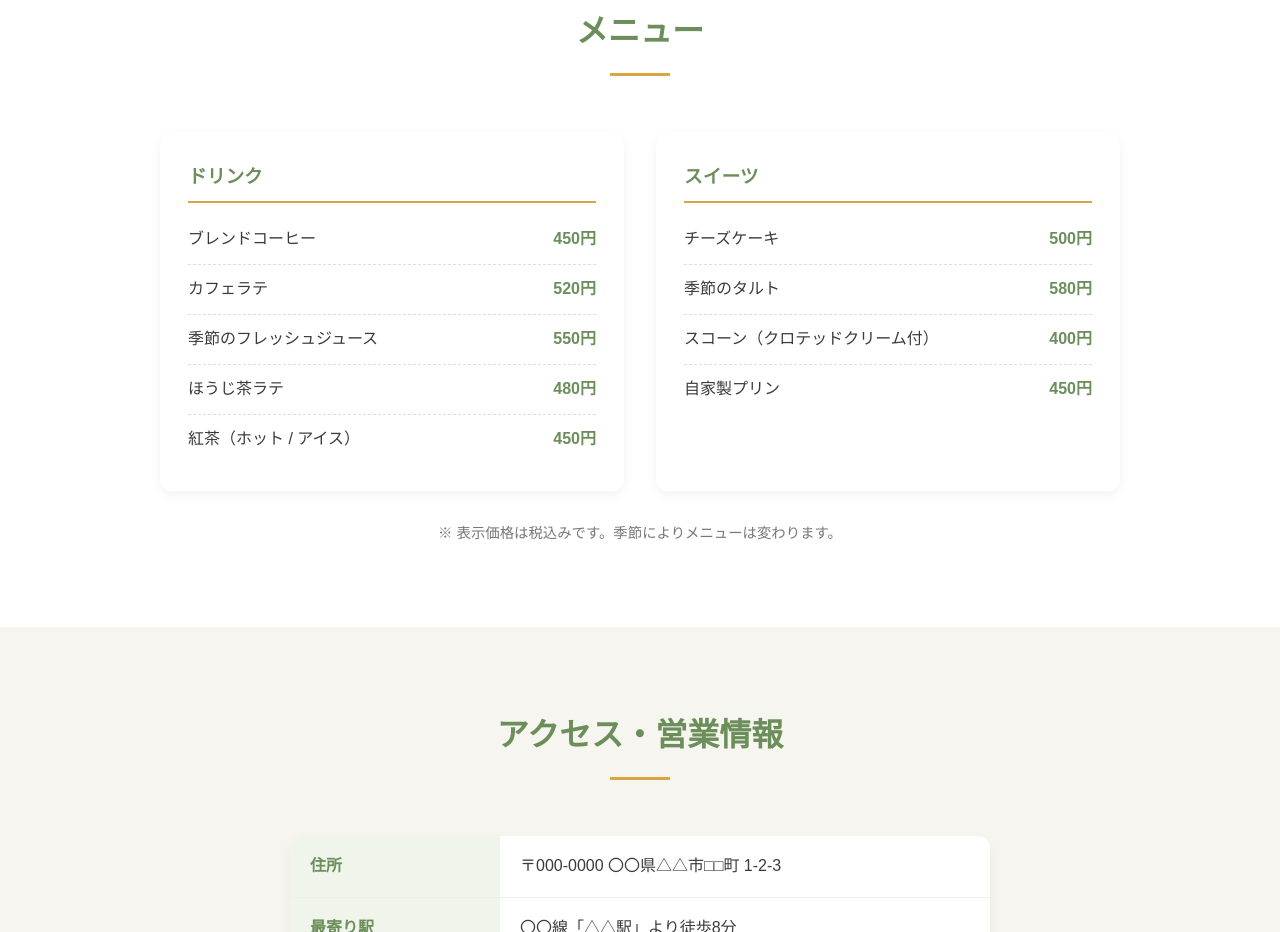
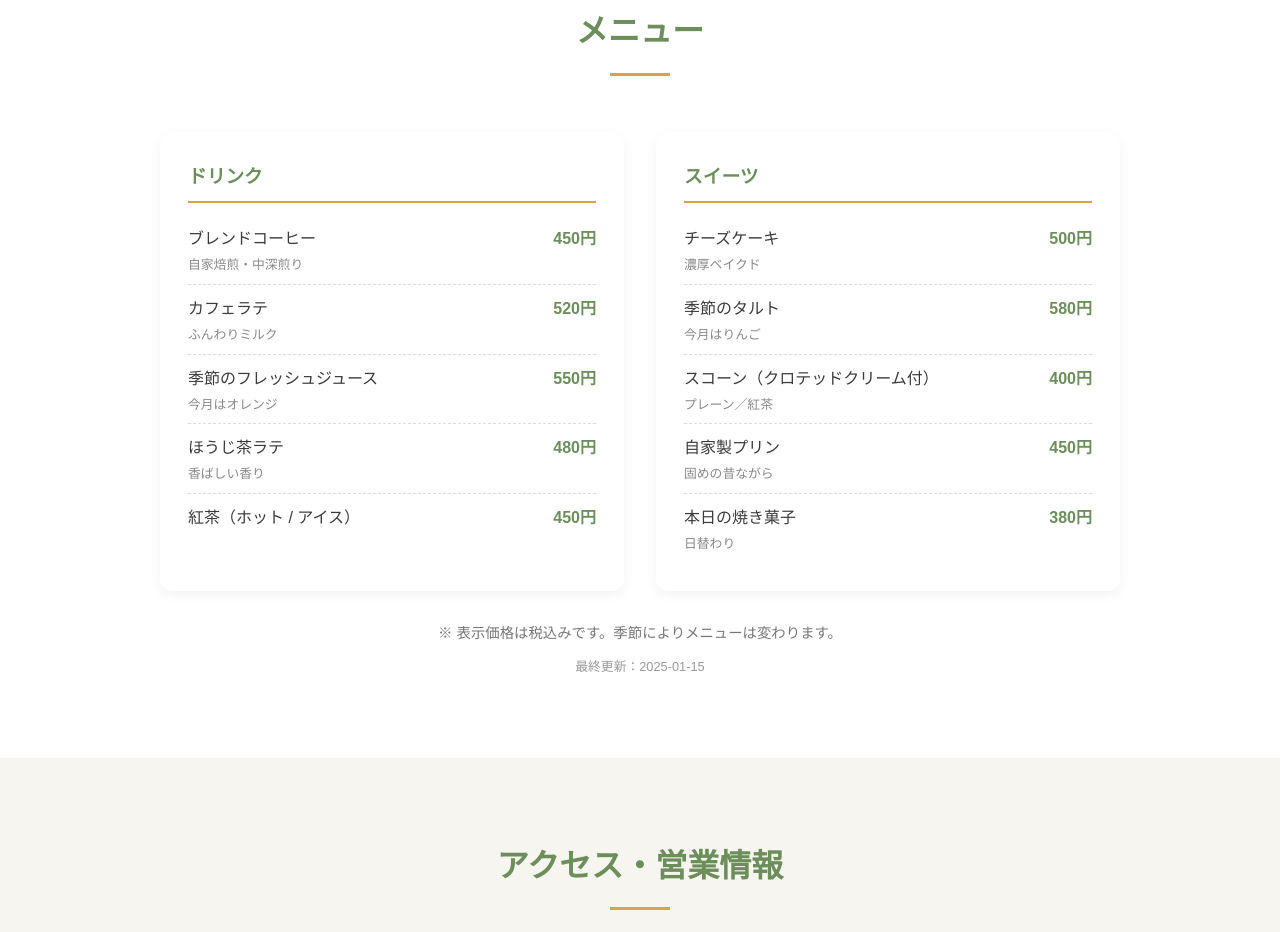
Before and after one commit to mitu590/cafe-landing-page, a plain HTML site: page index.html in a window 1280 px wide. Shown: the part 2328-3260 px from the top of the page. Drawn offline with Linux system fonts and the light colour scheme.

Commit message:
Add files via upload

```diff
--- a/css/style.css
+++ b/css/style.css
@@ -337,6 +337,36 @@ a:hover { text-decoration: underline; }
 
 .menu-category li:last-child { border-bottom: none; }
 
+/* ===== メニュー（JSON描画） ===== */
+.menu-status {
+  text-align: center;
+  color: #888;
+  margin-bottom: 20px;
+  font-size: 0.95rem;
+}
+
+.menu-status.is-error {
+  color: #b54747;
+  font-weight: bold;
+}
+
+.menu-updated {
+  text-align: center;
+  font-size: 0.8rem;
+  color: #999;
+  margin-top: 8px;
+}
+
+/* 各項目の説明文 */
+.item-name { display: flex; flex-direction: column; }
+
+.item-desc {
+  font-size: 0.8rem;
+  color: #888;
+  margin-top: 2px;
+  line-height: 1.4;
+}
+
 .price {
   font-weight: bold;
   color: var(--main-color);
--- a/index.html
+++ b/index.html
@@ -116,34 +116,18 @@
     </div>
   </section>
 
-  <!-- ===== メニュー ===== -->
+  <!-- ===== メニュー（menu.json から描画） ===== -->
   <section id="menu" class="section">
     <h2>メニュー</h2>
-    <div class="menu-grid">
 
-      <div class="menu-category">
-        <h3>ドリンク</h3>
-        <ul>
-          <li><span>ブレンドコーヒー</span><span class="price">450円</span></li>
-          <li><span>カフェラテ</span><span class="price">520円</span></li>
-          <li><span>季節のフレッシュジュース</span><span class="price">550円</span></li>
-          <li><span>ほうじ茶ラテ</span><span class="price">480円</span></li>
-          <li><span>紅茶（ホット / アイス）</span><span class="price">450円</span></li>
-        </ul>
-      </div>
+    <!-- 読み込み中／エラー表示用 -->
+    <p class="menu-status" id="menu-status" aria-live="polite">読み込み中…</p>
 
-      <div class="menu-category">
-        <h3>スイーツ</h3>
-        <ul>
-          <li><span>チーズケーキ</span><span class="price">500円</span></li>
-          <li><span>季節のタルト</span><span class="price">580円</span></li>
-          <li><span>スコーン（クロテッドクリーム付）</span><span class="price">400円</span></li>
-          <li><span>自家製プリン</span><span class="price">450円</span></li>
-        </ul>
-      </div>
+    <!-- JS がカテゴリをここに挿入 -->
+    <div class="menu-grid" id="menu-grid"></div>
 
-    </div>
-    <p class="note">※ 表示価格は税込みです。季節によりメニューは変わります。</p>
+    <p class="note" id="menu-note"></p>
+    <p class="menu-updated" id="menu-updated"></p>
   </section>
 
   <!-- ===== アクセス ===== -->
--- a/js/script.js
+++ b/js/script.js
@@ -55,3 +55,65 @@ if (form) {
     }, 6000);
   });
 }
+/* ===================================================
+   3. メニューを menu.json から読み込んで描画
+   =================================================== */
+async function loadMenu() {
+  const statusEl  = document.getElementById('menu-status');
+  const gridEl    = document.getElementById('menu-grid');
+  const noteEl    = document.getElementById('menu-note');
+  const updatedEl = document.getElementById('menu-updated');
+
+  if (!gridEl) return; // メニューセクションが無いページでは何もしない
+
+  try {
+    // 常に最新を取りに行く（CDNキャッシュを避ける）
+    const res = await fetch('./menu.json', { cache: 'no-cache' });
+    if (!res.ok) throw new Error(`HTTP ${res.status}`);
+
+    const data = await res.json();
+
+    // カテゴリを描画
+    gridEl.innerHTML = data.categories.map((cat) => `
+      <div class="menu-category">
+        <h3>${escapeHtml(cat.name)}</h3>
+        <ul>
+          ${cat.items.map((item) => `
+            <li>
+              <span class="item-name">
+                ${escapeHtml(item.name)}
+                ${item.description ? `<small class="item-desc">${escapeHtml(item.description)}</small>` : ''}
+              </span>
+              <span class="price">${Number(item.price).toLocaleString()}${escapeHtml(data.currency || '円')}</span>
+            </li>
+          `).join('')}
+        </ul>
+      </div>
+    `).join('');
+
+    noteEl.textContent = data.note || '';
+    updatedEl.textContent = data.updatedAt ? `最終更新：${data.updatedAt}` : '';
+
+    // 読み込み成功 → ステータス非表示
+    statusEl.textContent = '';
+    statusEl.hidden = true;
+
+  } catch (err) {
+    console.error('メニュー読み込み失敗:', err);
+    statusEl.textContent = 'メニューの読み込みに失敗しました。時間をおいて再度お試しください。';
+    statusEl.classList.add('is-error');
+  }
+}
+
+/* XSS対策の最小エスケープ */
+function escapeHtml(str) {
+  return String(str)
+    .replace(/&/g, '&amp;')
+    .replace(/</g, '&lt;')
+    .replace(/>/g, '&gt;')
+    .replace(/"/g, '&quot;')
+    .replace(/'/g, '&#39;');
+}
+
+/* 実行 */
+loadMenu();
--- /dev/null
+++ b/menu.json
@@ -0,0 +1,30 @@
+{
+  "shopName": "喫茶 こもれび",
+  "updatedAt": "2025-01-15",
+  "currency": "円",
+  "note": "※ 表示価格は税込みです。季節によりメニューは変わります。",
+  "categories": [
+    {
+      "id": "drinks",
+      "name": "ドリンク",
+      "items": [
+        { "name": "ブレンドコーヒー", "price": 450, "description": "自家焙煎・中深煎り" },
+        { "name": "カフェラテ", "price": 520, "description": "ふんわりミルク" },
+        { "name": "季節のフレッシュジュース", "price": 550, "description": "今月はオレンジ" },
+        { "name": "ほうじ茶ラテ", "price": 480, "description": "香ばしい香り" },
+        { "name": "紅茶（ホット / アイス）", "price": 450, "description": "" }
+      ]
+    },
+    {
+      "id": "sweets",
+      "name": "スイーツ",
+      "items": [
+        { "name": "チーズケーキ", "price": 500, "description": "濃厚ベイクド" },
+        { "name": "季節のタルト", "price": 580, "description": "今月はりんご" },
+        { "name": "スコーン（クロテッドクリーム付）", "price": 400, "description": "プレーン／紅茶" },
+        { "name": "自家製プリン", "price": 450, "description": "固めの昔ながら" },
+        { "name": "本日の焼き菓子", "price": 380, "description": "日替わり" }
+      ]
+    }
+  ]
+}
```
